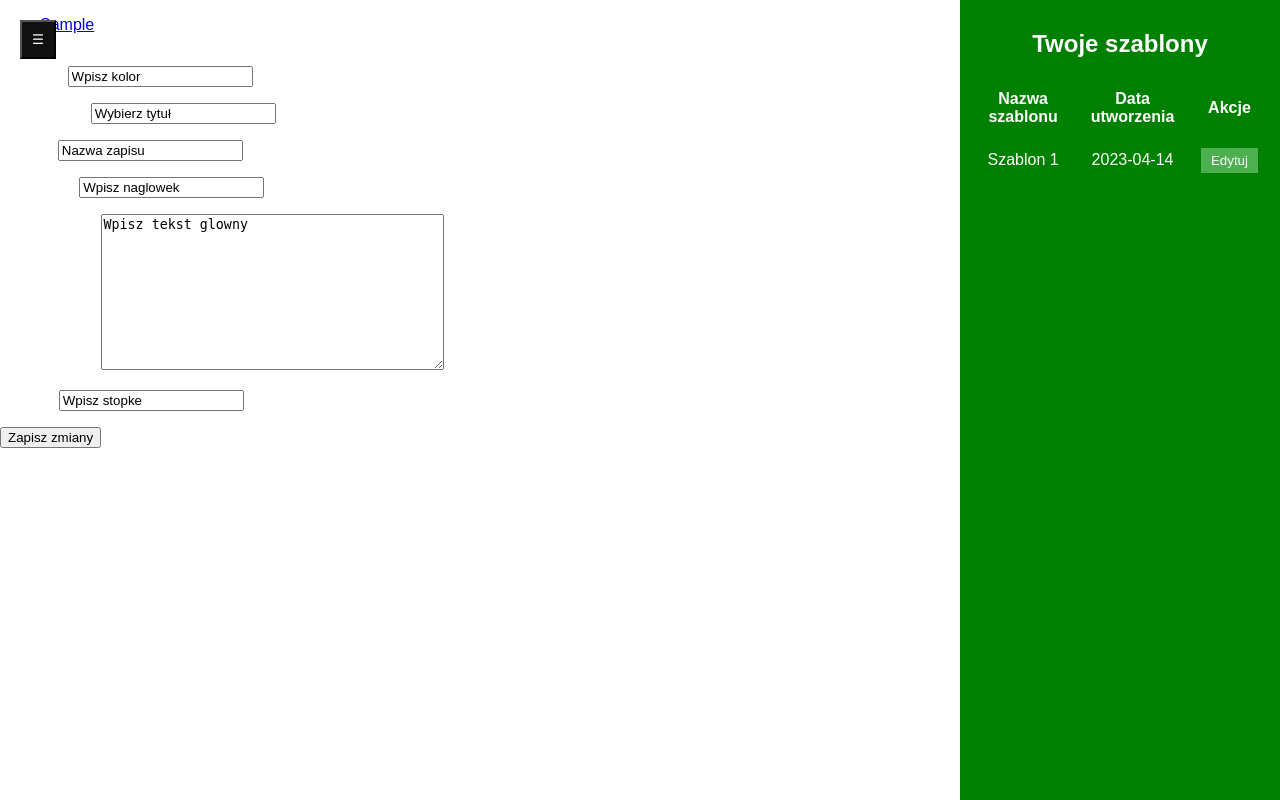
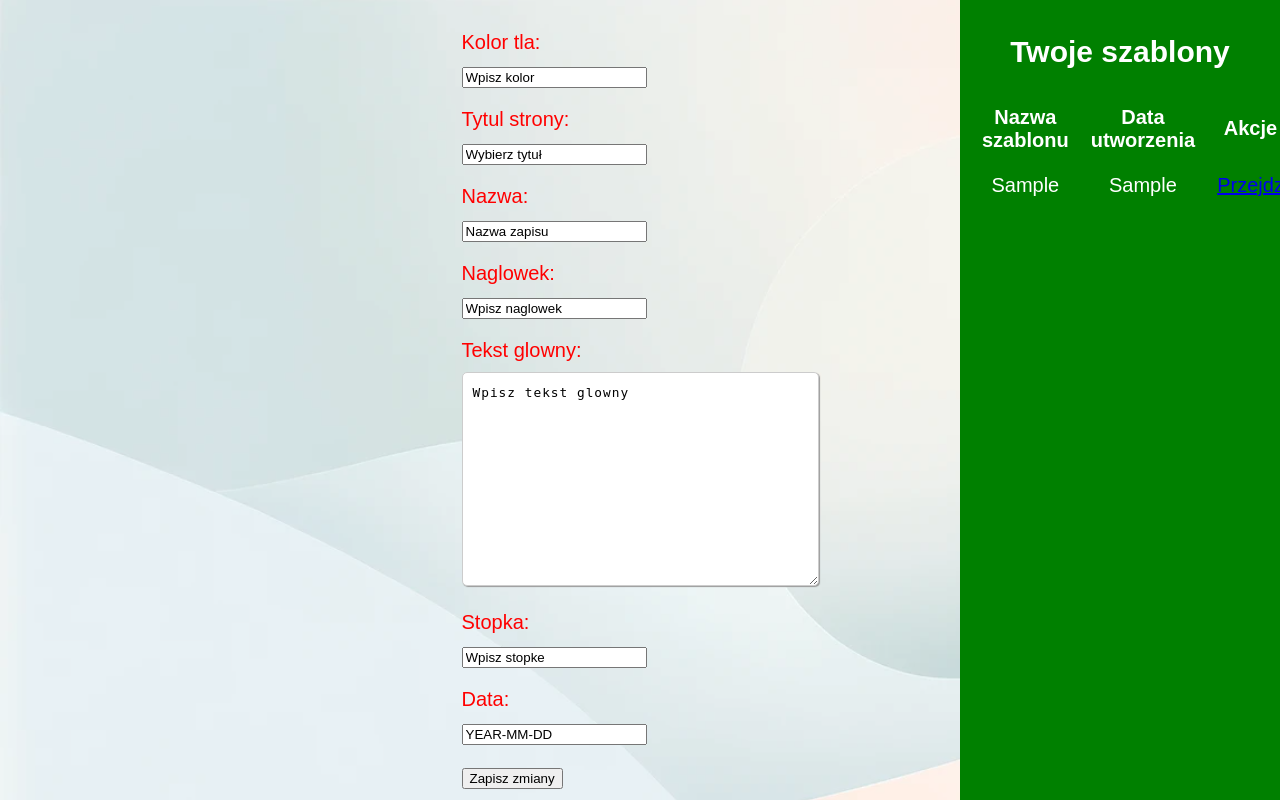
Before and after one commit to Z-iutek/ProjektCMS, a Django app: page / in a window 1280 px wide. Run offline with Django 5.2, Linux system fonts and the light colour scheme; tables that the repository leaves empty hold one stand-in row (values such as "Sample post").

Commit message:
Finalizacja projektu

```diff
--- a/CMS_website/Startstrona/forms.py
+++ b/CMS_website/Startstrona/forms.py
@@ -6,4 +6,4 @@ from .models import StanStrony
 class StanStronyForm(forms.ModelForm):
     class Meta:
         model = StanStrony
-        fields = ['kolor_tla', 'tytul_strony', 'nazwa', 'Naglowek', 'Tekst_glowny', 'Stopka']
+        fields = ['kolor_tla', 'tytul_strony', 'nazwa', 'Naglowek', 'Tekst_glowny', 'Stopka', 'Data',]
--- a/CMS_website/Startstrona/models.py
+++ b/CMS_website/Startstrona/models.py
@@ -6,12 +6,14 @@ class Users(models.Model):
 
 class StanStrony(models.Model):
 
-  kolor_tla = models.CharField(max_length=7, default='Wpisz kolor')
+  kolor_tla = models.CharField(max_length=12, default='Wpisz kolor')
   tytul_strony = models.CharField(max_length=200, default='Wybierz tytuł')
   nazwa = models.CharField(max_length=100, default='Nazwa zapisu')  # Unikalna nazwa dla każdego stanu
   Naglowek = models.CharField(max_length=200, default='Wpisz naglowek')
   Tekst_glowny = models.TextField(max_length=2000, default='Wpisz tekst glowny')
   Stopka = models.CharField(max_length=200, default='Wpisz stopke')
+  Data = models.CharField(max_length=10, default='YEAR-MM-DD')
+
 
 
   def __str__(self):
--- a/CMS_website/Startstrona/static/css/style.css
+++ b/CMS_website/Startstrona/static/css/style.css
@@ -1,10 +1,13 @@
 body {
-  font-family: 'Arial', sans-serif;
+
+    font-family: 'Cute Font', sans-serif;
+  font-size: 20px;
   margin: 0;
   padding: 0;
   display: flex;
   flex-direction: column;
-  color: #ffffff; /* Ustawienie domyślnego koloru tekstu na biały */
+  color: red; /* Ustawienie domyślnego koloru tekstu na biały */
+    background-image: url('background_CMS.png');
 }
 
 .navbar {
@@ -130,3 +133,32 @@ body {
 #templatesTable button:hover {
     background-color: #367B37;
 }
+
+#formularz {
+    width: 100%;
+    height: 100%;
+    position: fixed;
+    display: flex;
+    flex-direction: column;
+    justify-content: center;
+    align-items: center;
+}
+
+textarea {
+  font-size: 0.8rem;
+  letter-spacing: 1px;
+}
+
+textarea {
+  padding: 10px;
+  max-width: 100%;
+  line-height: 1.5;
+  border-radius: 5px;
+  border: 1px solid #ccc;
+  box-shadow: 1px 1px 1px #999;
+}
+
+label {
+  display: block;
+  margin-bottom: 10px;
+}
--- a/CMS_website/Startstrona/static/js/script.js
+++ /dev/null
@@ -1,55 +0,0 @@
-function changeBackgroundColor() {
-  var color = document.getElementById("colorPicker").value;
-  document.body.style.backgroundColor = color;
-}
-
-function changeTitle() {
-  var newTitle = document.getElementById("titleInput").value;
-  if (newTitle) {
-    document.title = newTitle;
-  }
-}
-
-function addTextField() {
-  var div = document.createElement("div");
-  div.className = 'user-text-field';
-  div.setAttribute('draggable', true);
-  div.addEventListener('dragstart', dragStart);
-  var textField = document.createElement("textarea");
-  textField.setAttribute("placeholder", "Wpisz swoją treść tutaj...");
-  div.appendChild(textField);
-  document.getElementById("contentArea").appendChild(div);
-}
-
-function removeTextField() {
-  var fields = document.querySelectorAll('.user-text-field');
-  if (fields.length > 0) {
-    fields[fields.length - 1].remove();
-  }
-}
-
-function toggleMenu() {
-  var sidebar = document.getElementById("sidebar");
-  sidebar.classList.toggle("closed");
-}
-
-let dragItem = null;
-
-function dragStart(e) {
-  dragItem = e.target;
-  e.dataTransfer.effectAllowed = 'move';
-  e.dataTransfer.setData('text/html', e.target.innerHTML);
-}
-
-document.getElementById("contentArea").addEventListener('dragover', (e) => {
-  e.preventDefault();
-});
-
-document.getElementById("contentArea").addEventListener('drop', (e) => {
-  e.preventDefault();
-  if (dragItem) {
-    dragItem.style.position = 'absolute';
-    dragItem.style.left = e.pageX + 'px';
-    dragItem.style.top = e.pageY + 'px';
-  }
-});
--- a/CMS_website/Startstrona/templates/Startstrona/uzytkownicy.html
+++ b/CMS_website/Startstrona/templates/Startstrona/uzytkownicy.html
@@ -10,31 +10,15 @@
 <body>
 
 <ul>
-    {% for stan in stany %}
-    <li><a href="{% url 'przywroc_stan_url' stan.id %}">{{ stan.nazwa }}</a></li>
-    {% endfor %}
 </ul>
 <!-- Formularz do zapisu nowego stanu -->
+<div id="formularz">
 <form method="POST">
     {% csrf_token %}
     {{ form.as_p }}
     <button type="submit">Zapisz zmiany</button>
 </form>
-
-<button id="toggleMenu" onclick="toggleMenu()">☰</button>
-
-<div id="sidebar" class="sidebar closed">
-    <br>
-    <br>
-    <br>
-    <input type="color" id="colorPicker" value="#ffffff">
-    <button onclick="changeBackgroundColor()">Zmień kolor tła</button>
-    <input type="text" id="titleInput" placeholder="Nowy tytuł strony">
-    <button onclick="changeTitle()">Zmień tytuł</button>
-    <button onclick="addTextField()">Dodaj pole tekstowe</button>
-    <button onclick="removeTextField()">Usuń ostatnie pole tekstowe</button>
 </div>
-
 <div id="contentArea" class="content">
     <!-- Tu może być dodatkowa zawartość -->
 </div>
@@ -50,10 +34,14 @@
             </tr>
         </thead>
         <tbody>
+        {% for stan in stany %}
             <tr>
-                <td>Szablon 1</td>
-                <td>2023-04-14</td>
-                <td><button>Edytuj</button></td>
+                <td>{{ stan.nazwa }}</td>
+
+                <td>{{ stan.Data }}</td>
+                <td><a href="{% url 'przywroc_stan_url' stan.id %}">Przejdz</a></td>
+
+        {% endfor %}
             </tr>
             <!-- Dodaj więcej wierszy zgodnie z potrzebą -->
         </tbody>
```
Also changed, not shown: CMS_website/Startstrona/static/css/style_przywroc.css (+2 -20 lines), CMS_website/Startstrona/templates/Startstrona/przywroc.html (+3 -9 lines), CMS_website/Startstrona/migrations/0002_stanstrony_data_alter_stanstrony_kolor_tla.py (added), CMS_website/Startstrona/static/css/background_CMS.png (added), CMS_website/db.sqlite3.
